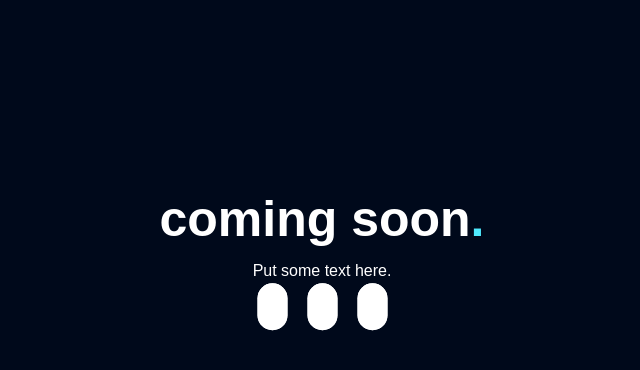
After one commit to anivalogy/Raji_pro, a Django app: page /cs in a window 1280 px wide. The commit adds this page. Shown: the part 162-532 px from the top of the page, without its empty margins (318-958 px from the left). Run offline with Django 4.2, Linux system fonts and the light colour scheme.

Commit message:
develop push

```diff
--- a/backend/api/urls.py
+++ b/backend/api/urls.py
@@ -3,4 +3,7 @@ from api.views import *
 urlpatterns = [
     path('',index,name='index'),
     path('home',home,name='home'),
+    path('cs',cs,name='cs'),
+
+
 ]
--- a/backend/api/views.py
+++ b/backend/api/views.py
@@ -10,3 +10,7 @@ def index(request):
 
 def home(request):
     return render(request,'home.html')
+
+
+def cs(request):
+    return render(request,'comingsoon.html')
--- /dev/null
+++ b/backend/static/Css/comingsoon.css
@@ -0,0 +1,77 @@
+body {
+  background: #00091B;
+  color: #fff;
+}
+
+
+@keyframes fadeIn {
+  from {top: 20%; opacity: 0;}
+  to {top: 100; opacity: 1;}
+
+}
+
+@-webkit-keyframes fadeIn {
+  from {top: 20%; opacity: 0;}
+  to {top: 100; opacity: 1;}
+
+}
+
+.wrapper {
+  position: absolute;
+  left: 50%;
+  top: 50%;
+  transform: translate(-50%, -50%);
+  -webkit-transform: translate(-50%, -50%);
+  animation: fadeIn 1000ms ease;
+  -webkit-animation: fadeIn 1000ms ease;
+
+}
+
+h1 {
+  font-size: 50px;
+  font-family: 'Poppins', sans-serif;
+  margin-bottom: 0;
+  line-height: 1;
+  font-weight: 700;
+}
+
+.dot {
+  color: #4FEBFE;
+}
+
+p {
+  text-align: center;
+  margin: 18px;
+  font-family: 'Muli', sans-serif;
+  font-weight: normal;
+
+}
+
+.icons {
+  text-align: center;
+
+}
+
+.icons i {
+  color: #00091B;
+  background: #fff;
+  height: 15px;
+  width: 15px;
+  padding: 13px;
+  margin: 0 10px;
+  border-radius: 50px;
+  border: 2px solid #fff;
+  transition: all 200ms ease;
+  text-decoration: none;
+  position: relative;
+}
+
+.icons i:hover, .icons i:active {
+  color: #fff;
+  background: none;
+  cursor: pointer !important;
+  transform: scale(1.2);
+  -webkit-transform: scale(1.2);
+  text-decoration: none;
+
+}
--- /dev/null
+++ b/backend/templates/comingsoon.html
@@ -0,0 +1,25 @@
+<!DOCTYPE html>
+<html lang="en">
+<head>
+    {% load static %}
+
+
+    <meta charset="UTF-8">
+    <meta name="viewport" content="width=<div class="wrapper">
+
+    <title>Document</title>
+    <link rel='stylesheet' href="{%static 'css/comingsoon.css'  %}" />
+
+</head>
+<body>
+    <div class="wrapper">
+        <h1>coming soon<span class="dot">.</span></h1>
+        <p>Put some text here.</p>
+        <div class="icons">
+          <a href=""><i class="fa fa-twitter"></i></a>
+          <a href=""><i class="fa fa-youtube-play"></i></a>
+          <a href=""><i class="fa fa-paper-plane"></i></a>
+        </div>
+       </div>
+</body>
+</html>
--- a/backend/templates/index.html
+++ b/backend/templates/index.html
@@ -23,7 +23,7 @@
       <input type="text" placeholder="username"/>
       <input type="password" placeholder="password"/>
       <button><a href="{%url 'home'%}">LOGIN</a></button>
-      <p class="message">Not registered? <a href="{%url 'home'%}">Create an account</a></p>
+      <p class="message">Not registered? <a href="{%url 'cs'%}">Create an account</a></p>
     </form>
   </div>
 </div>
```
